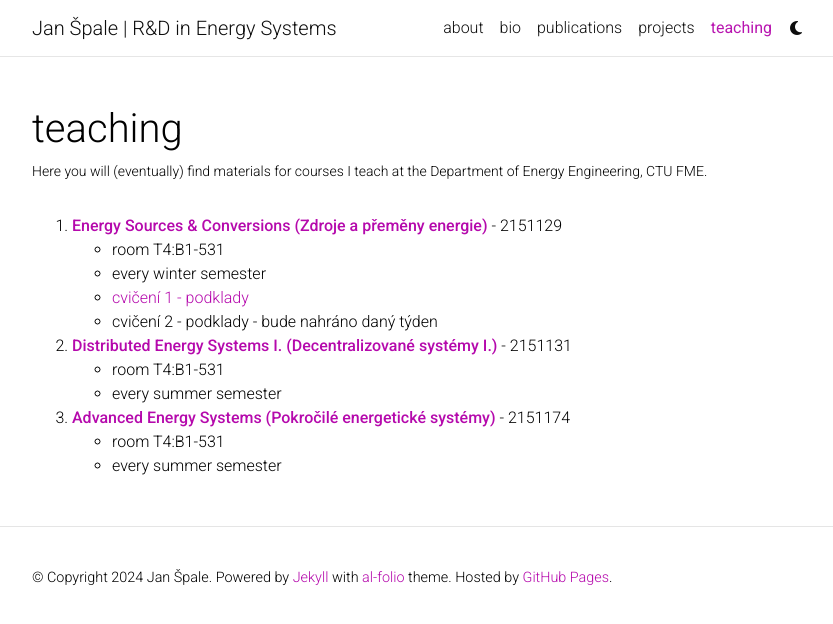
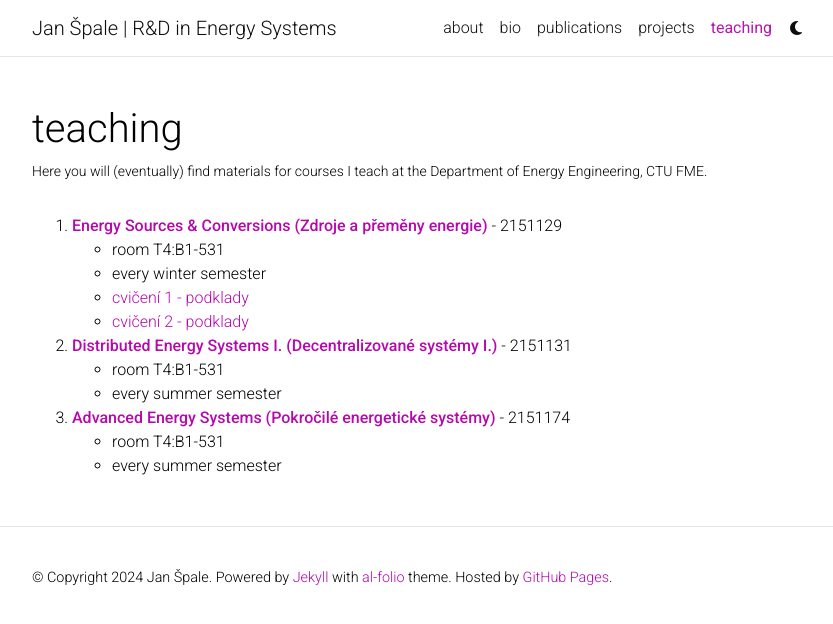
Before and after one commit to janspale/janspale.github.io, a Jekyll site: the page built from _pages/teaching.md, in a window 1280 px wide. Shown: the top 624 px of the page, without its empty margins (223-1056 px from the left). Built offline with Jekyll 4.4.1, drawn with Linux system fonts in a browser that asks for light colours; comment, search, counter and statistics services are not loaded; a style sheet for code colours, icons or effects is not loaded.

Commit message:
modified:   _pages/teaching.md

```diff
--- a/_pages/teaching.md
+++ b/_pages/teaching.md
@@ -10,7 +10,7 @@
    * room T4:B1-531
    * every winter semester
    * [cvičení 1 - podklady](https://campuscvut-my.sharepoint.com/:b:/g/personal/spaleja1_cvut_cz/EUyOf9i6kU1Cirgnhp2WczcBelEmBuTgJwfgCDBKDVJqdg?e=wyOsu1)
-   * cvičení 2 - podklady - bude nahráno daný týden
+   * [cvičení 2 - podklady](https://campuscvut-my.sharepoint.com/:p:/g/personal/spaleja1_cvut_cz/EddQgvyNOlNFvGt4wmHNYXcBQhoAqAqUpebPVnqN6u4NVQ?e=QCOsAm)
 2. **[Distributed Energy Systems I. (Decentralizované systémy I.)](https://kos.fs.cvut.cz/synopsis/2151133)** - 2151131
    * room T4:B1-531
    * every summer semester
```
